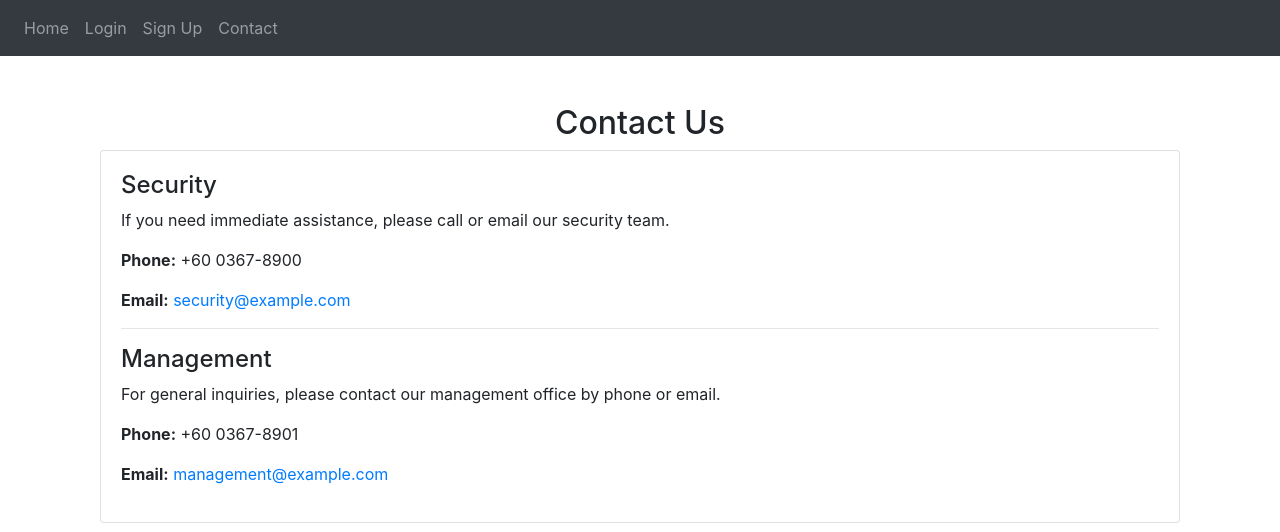
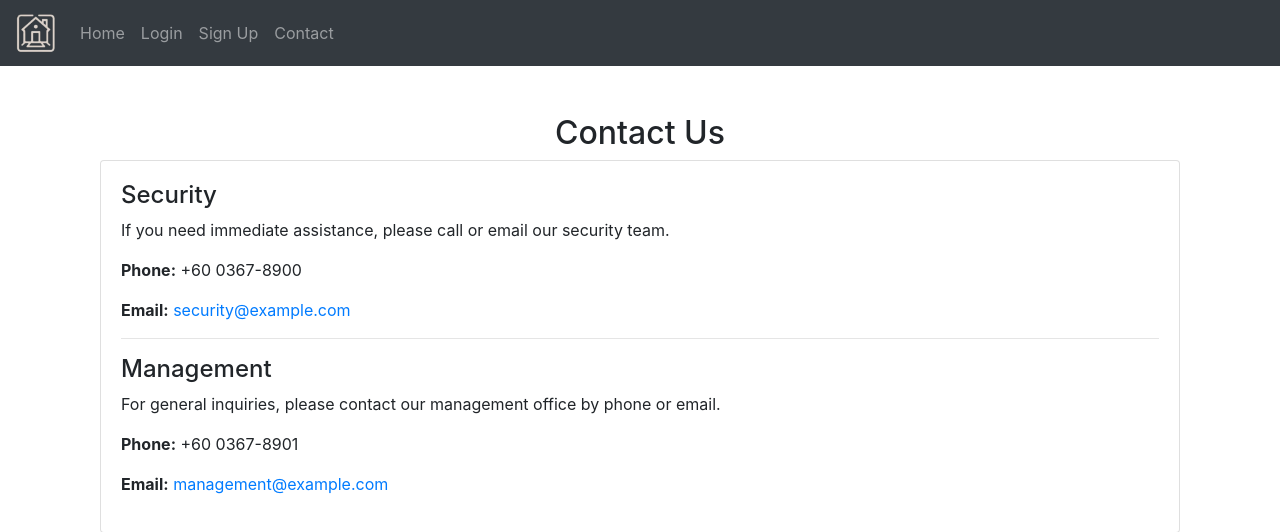
Before and after one commit to BlaBla-03/Visitor-Management-System, a Flask app: page /contact in a window 1280 px wide. Shown: the top 532 px of the page. Run offline with Flask 3, Linux system fonts and the light colour scheme; some libraries are stand-ins or nearby versions.

Commit message:
Add files via upload

```diff
--- a/website/templates/base.html
+++ b/website/templates/base.html
@@ -70,12 +70,16 @@
   </head>
   <body>
     <nav class="navbar navbar-expand-lg navbar-dark bg-dark">
+      <a class="navbar-brand" href="/">
+        <img src="{{ url_for('static', filename='img/logo3.png') }}"  style="height: 40px;"> <!-- Adjust the height as needed -->
+      </a>
       <button
         class="navbar-toggler"
         type="button"
         data-toggle="collapse"
         data-target="#navbar"
       >
+
         <span class="navbar-toggler-icon"></span>
       </button>
       <div class="collapse navbar-collapse" id="navbar">
```
